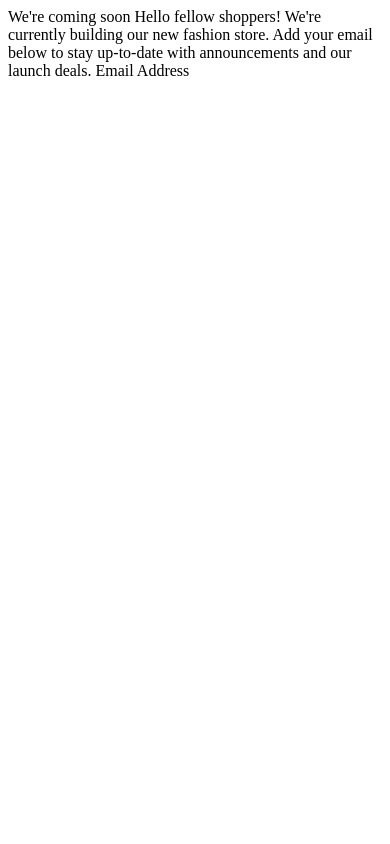
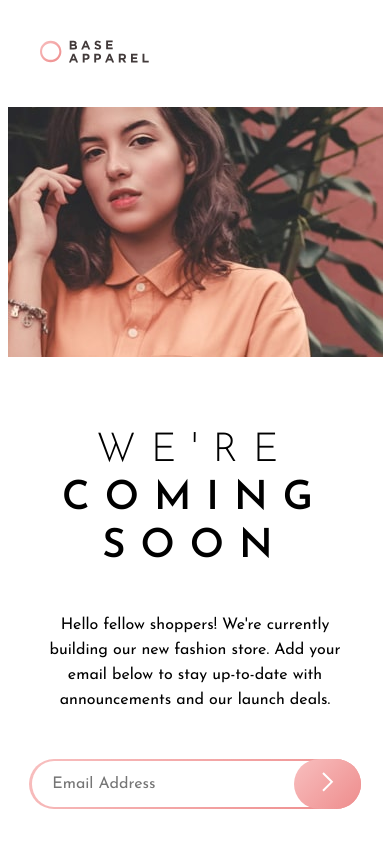
Before and after one commit to eyon24/base-apparel-coming-soon, a plain HTML site: page index.html in a window 390 px wide. Drawn offline with Linux system fonts and the light colour scheme.

Commit message:
mobile apperance

```diff
--- a/index.html
+++ b/index.html
@@ -7,8 +7,47 @@
 
     <title>Frontend Mentor | Base Apparel coming soon page</title>
 
-    <!-- Feel free to remove these styles or customise in your own stylesheet 👍 -->
-    <!-- <style>
+    <link rel="preconnect" href="https://fonts.googleapis.com" />
+    <link rel="preconnect" href="https://fonts.gstatic.com" crossorigin />
+    <link
+      href="https://fonts.googleapis.com/css2?family=Josefin+Sans:wght@300;400;600&display=swap"
+      rel="stylesheet"
+    />
+    <link rel="stylesheet" href="./css/styles.css" class="stylesheet" />
+  </head>
+  <body>
+    <div class="container">
+      <nav class="logo-container">
+        <img src="./images/logo.svg" alt="home" />
+      </nav>
+      <div class="img-container">
+        <img src="./images/hero-mobile.jpg" alt="" />
+      </div>
+
+      <div class="text-container">
+        <ol>
+          <li><h1>We're</h1></li>
+          <li><h1>coming</h1></li>
+          <li><h1>soon</h1></li>
+        </ol>
+
+        <p>
+          Hello fellow shoppers! We're currently building our new fashion store.
+          Add your email below to stay up-to-date with announcements and our
+          launch deals.
+        </p>
+      </div>
+      <div class="info-container">
+        <div class="email-container">
+          <input type="text" id="email" placeholder="Email Address" />
+          <button><img src="./images/icon-arrow.svg" alt="submit" /></button>
+        </div>
+      </div>
+    </div>
+  </body>
+</html>
+<!-- Feel free to remove these styles or customise in your own stylesheet 👍 -->
+<!-- <style>
       .attribution {
         font-size: 11px;
         text-align: center;
@@ -17,13 +56,7 @@
         color: hsl(228, 45%, 44%);
       }
     </style> -->
-  </head>
-  <body>
-    We're coming soon Hello fellow shoppers! We're currently building our new
-    fashion store. Add your email below to stay up-to-date with announcements
-    and our launch deals. Email Address
-
-    <!-- <footer>
+<!-- <footer>
       <p class="attribution">
         Challenge by
         <a href="https://www.frontendmentor.io?ref=challenge" target="_blank"
@@ -31,5 +64,3 @@
         >. Coded by <a href="#">Your Name Here</a>.
       </p>
     </footer> -->
-  </body>
-</html>
--- /dev/null
+++ b/scss/_globals.scss
@@ -0,0 +1,31 @@
+@import "_variables";
+
+html {
+  box-sizing: border-box;
+}
+
+*,
+::before,
+::after {
+  box-sizing: inherit;
+}
+
+html,
+body {
+  margin: 0;
+  padding: 0;
+}
+
+body {
+  height: 100vh;
+  font-family: $font;
+  font-size: 16px;
+}
+
+.container {
+  padding: 0;
+  margin: 0;
+  display: grid;
+  grid-template-columns: 1fr;
+  text-align: center;
+}
--- /dev/null
+++ b/scss/_variables.scss
@@ -0,0 +1,15 @@
+$font: "Josefin Sans", sans-serif;
+
+// ### Primary
+
+$desaturated-red: hsl(0, 36%, 70%);
+$soft-red: hsl(0, 93%, 68%);
+
+// ### Neutral
+
+$dark-grayish-red: hsl(0, 6%, 24%);
+
+// ### Gradients
+
+$lin-gradient-1: linear-gradient(to right, hsl(0, 0%, 100%), hsl(0, 100%, 98%));
+$lin-gradient-2: linear-gradient(to right, hsl(0, 80%, 86%), hsl(0, 74%, 74%));
--- /dev/null
+++ b/scss/styles.scss
@@ -0,0 +1,86 @@
+@import "_globals";
+@import "_variables";
+
+nav {
+  padding: 40px;
+  text-align: left;
+  img {
+    width: 35%;
+    height: auto;
+  }
+}
+
+img {
+  width: 100%;
+  max-width: max-content;
+  height: auto;
+}
+
+.text-container {
+  ol {
+    margin-top: 70px;
+    padding: 0;
+    list-style: none;
+
+    li:first-of-type {
+      h1 {
+        font-weight: 300;
+      }
+    }
+    li {
+      h1 {
+        text-transform: uppercase;
+        margin: 8px;
+        font-size: 40px;
+        font-weight: 600;
+        letter-spacing: 15px;
+      }
+    }
+  }
+
+  p {
+    padding: 30px;
+    line-height: 25px;
+  }
+}
+
+.info-container {
+  display: flex;
+  justify-content: center;
+
+  .email-container {
+    width: 85%;
+    position: relative;
+
+    input {
+      width: 100%;
+      height: 50px;
+      font-family: inherit;
+      font-size: 16px;
+      text-indent: 20px;
+
+      // border
+      border: double 1px transparent;
+      border-radius: 50px;
+      background-image: linear-gradient(135deg, white, white),
+        linear-gradient(135deg, hsl(0, 80%, 86%), hsl(0, 74%, 74%));
+      background-origin: border-box;
+      background-clip: content-box, border-box;
+    }
+
+    button {
+      position: absolute;
+      right: 0px;
+
+      width: 20%;
+      height: 50px;
+      border: none;
+      border-radius: 50px;
+      background-image: linear-gradient(
+        135deg,
+        hsl(0, 80%, 86%),
+        hsl(0, 74%, 74%)
+      );
+    }
+  }
+}
```
Also changed, not shown: css/styles.css (added).
